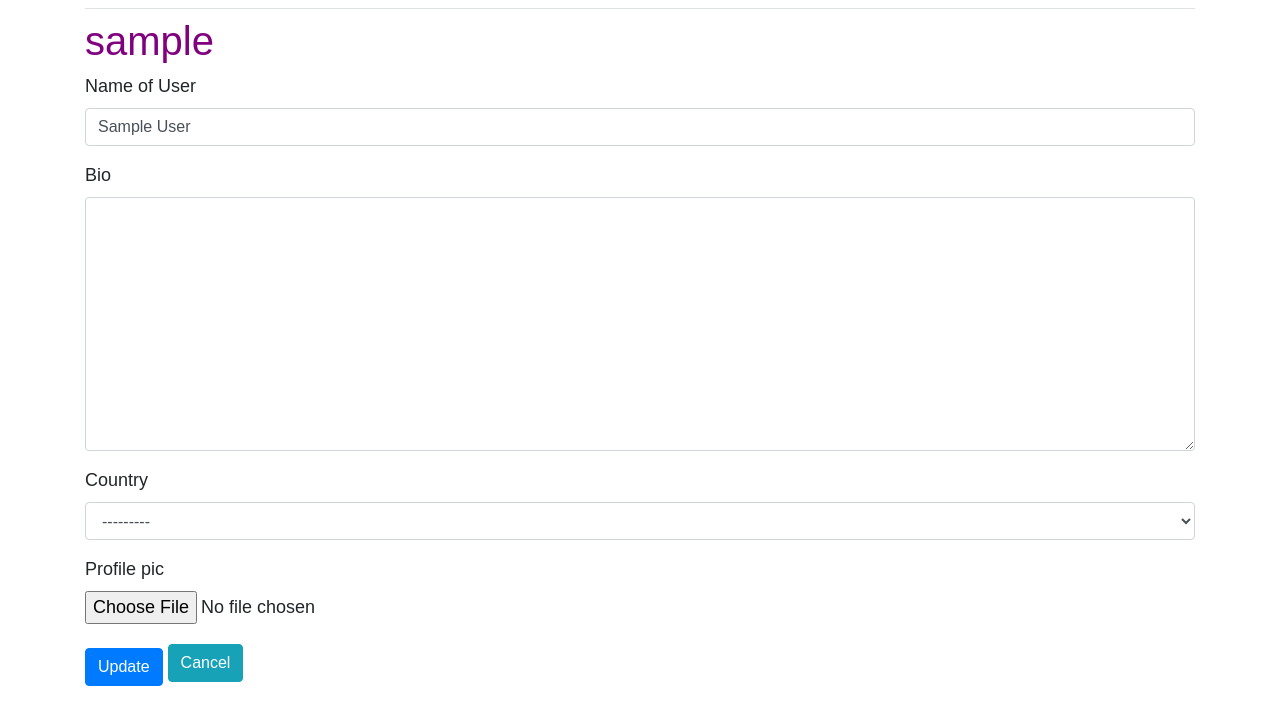
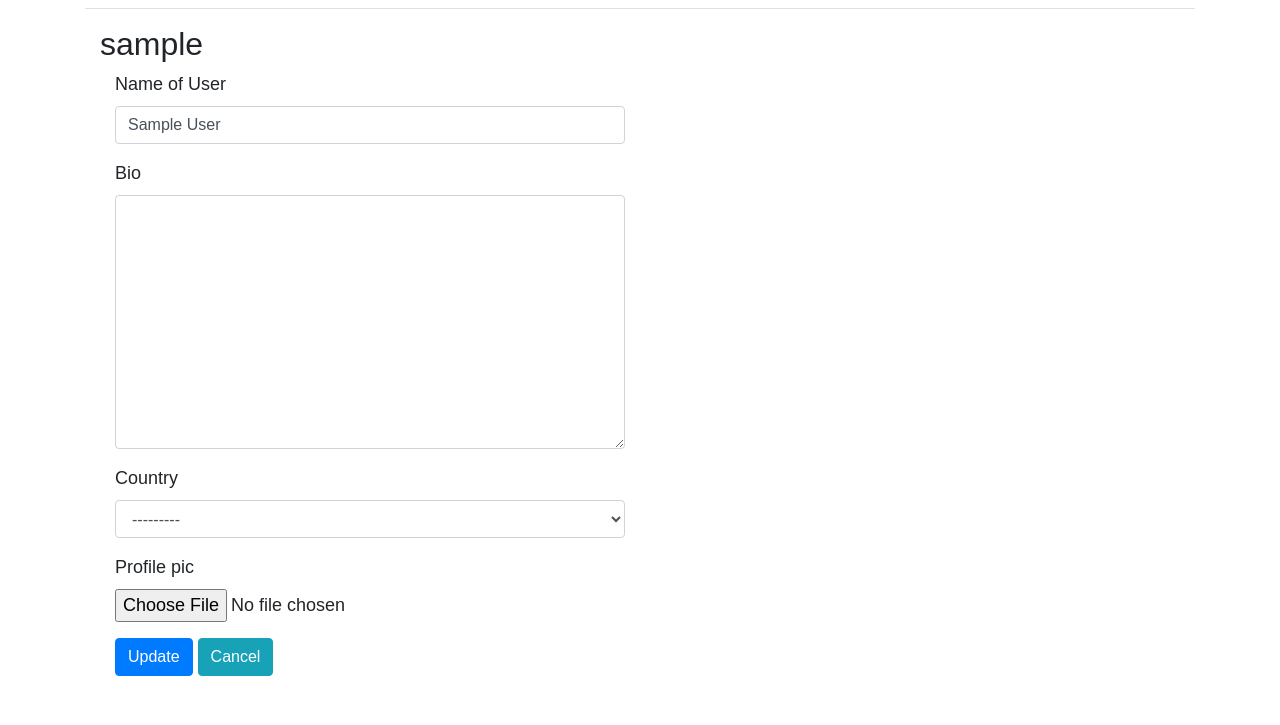
Before and after one commit to kevinbowen777/djapi-blog, a Django app: page /accounts/~update/ in a window 1280 px wide. Shown: the part 59-784 px from the top of the page. Run offline with Django 4.2, Linux system fonts and the light colour scheme; the visitor is signed in with stand-in values (Sample User, id 1); data comes from the database, SQL or seed files in the repository; parts of the project's set-up code (start-up, migrations or seed data) failed here and were passed over; some libraries are stand-ins or nearby versions.

```diff
--- a/templates/account/user_form.html
+++ b/templates/account/user_form.html
@@ -1,18 +1,22 @@
 {% extends "base.html" %}
 {% load crispy_forms_tags %}
 
-{% block title %}{{ user.username }}{% endblock %}
+{% block title %}Update Profile: {{ user.username }}{% endblock %}
 
 {% block content %}
-  <h1>{{ user.username }}</h1>
-  <form class="form-horizontal" method="post" enctype="multipart/form-data" action="{% url 'user_update' %}">
+<div class="container">
+  <p>
+    <h2>{{ user.username }}</h2>
+    <form class="form-horizontal col-md-6" method="post" enctype="multipart/form-data" action="{% url 'user_update' %}">
       {% csrf_token %}
       {{ form|crispy }}
       <div class="control-group">
         <div class="controls">
-        <button type="submit" class="btn btn-primary mt-2">Update</button>
+          <button type="submit" class="btn btn-primary">Update</button>
           <a class="btn btn-info" href="javascript:window.history.back()">Cancel</a>
         </div>
       </div>
     </form>
+  </p>
+</div>
 {% endblock %}
```
Lines whose indentation alone changed are shown as unchanged.
